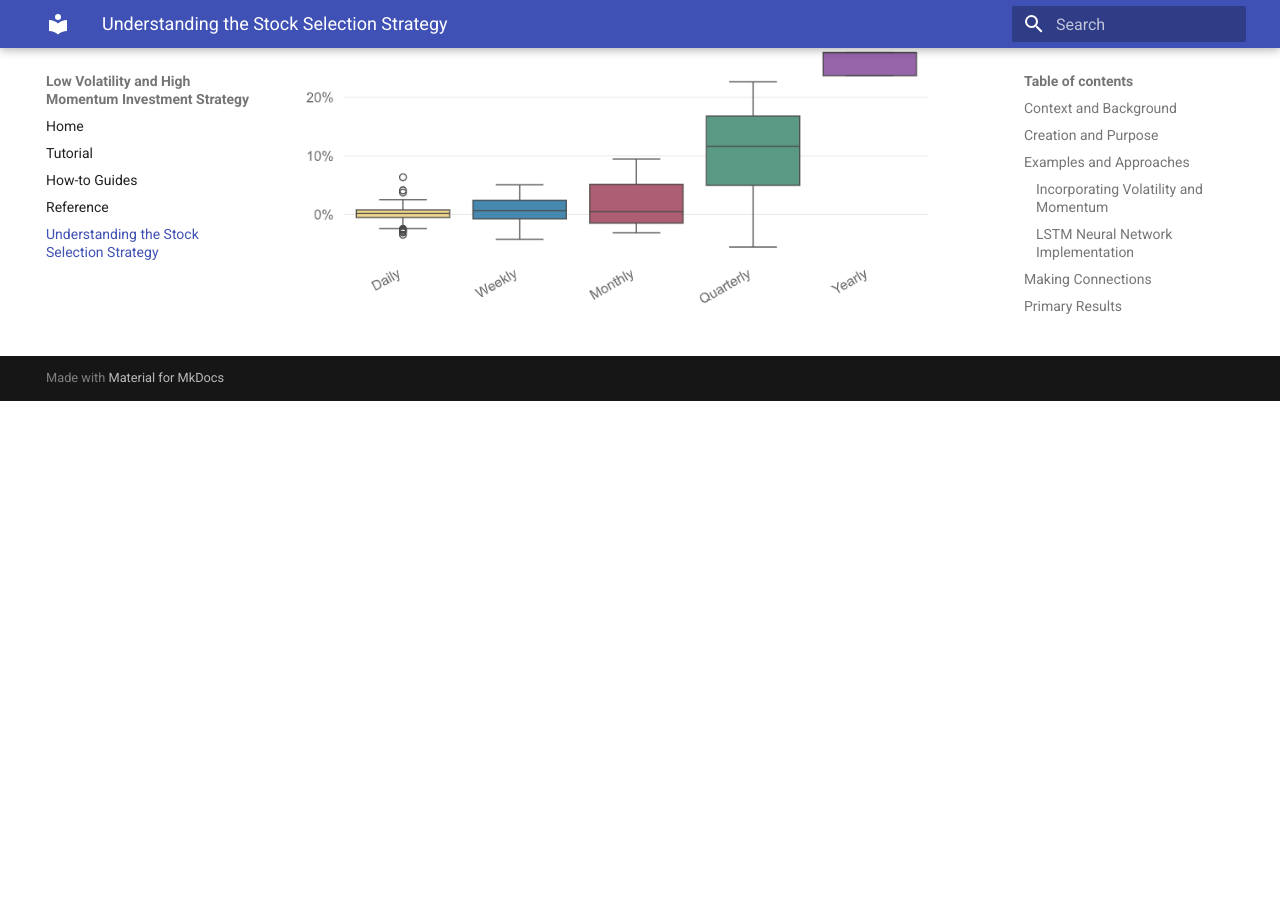
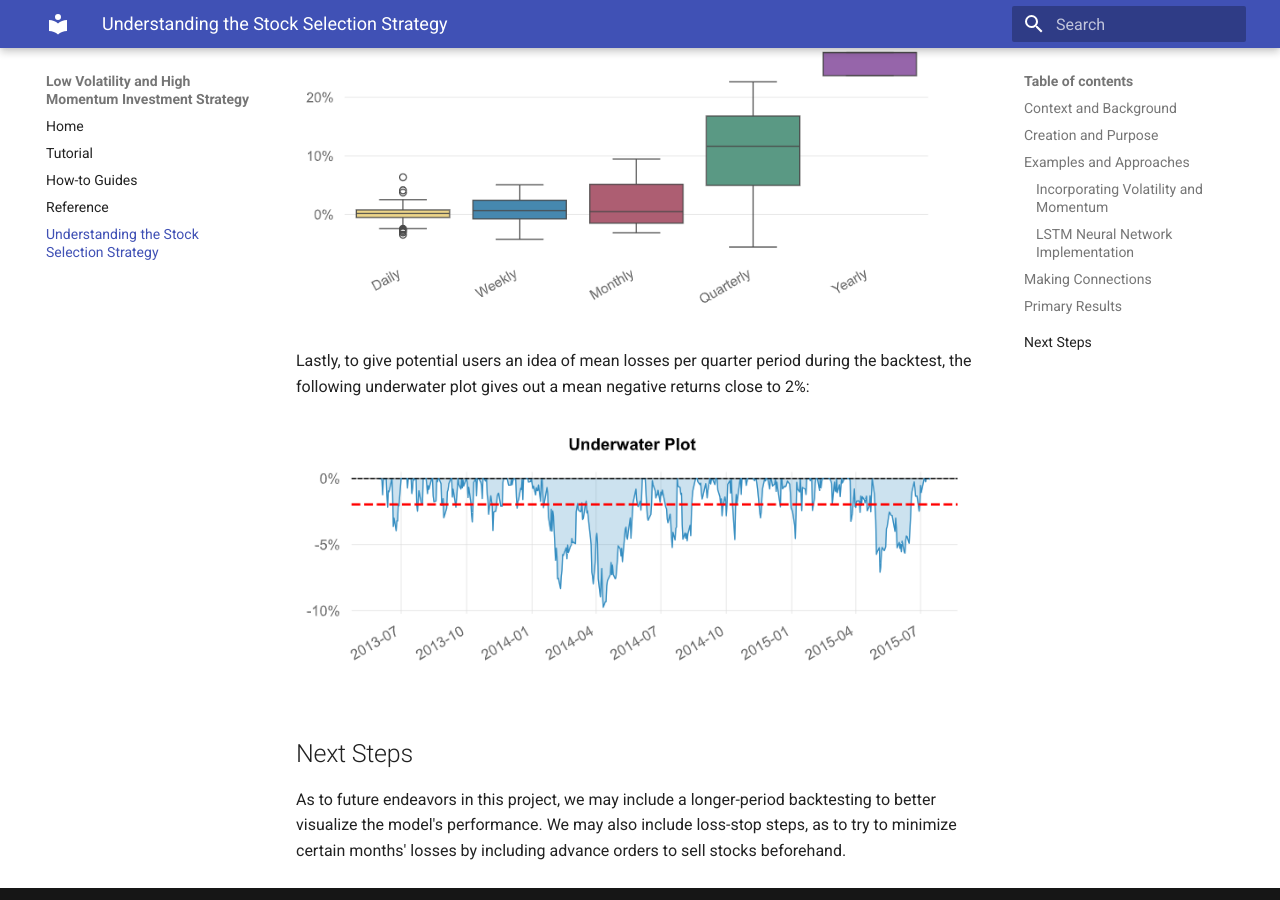
Before and after one commit to fico-ita/template_python, an MkDocs documentation site: the page built from docs/explanation.md, in a window 1280 px wide and 900 px high, scrolled down 2738 px. Built offline with MkDocs 1.6.1 and Material for MkDocs 9.7.7, drawn with Linux system fonts in a browser that asks for light colours; before the commit the page ends 3139 px from its top, so only the background shows below that.

Commit message:
refactor: final

```diff
--- a/docs/explanation.md
+++ b/docs/explanation.md
@@ -45,3 +45,11 @@ In return quantiles, those would be seen as more favorable in yearly time divisi
 
 ![Monthly Active Returns](./tutorials/return%20quantiles.png)
 ---
+
+Lastly, to give potential users an idea of mean losses per quarter period during the backtest, the following underwater plot gives out a mean negative returns close to 2%:
+
+![Underwater plot](./tutorials/underwater_plot.png)
+
+## Next Steps
+
+As to future endeavors in this project, we may include a longer-period backtesting to better visualize the model's performance. We may also include loss-stop steps, as to try to minimize certain months' losses by including advance orders to sell stocks beforehand.
```
Also changed, not shown: docs/tutorials.md (+1 -1 lines), docs/tutorials/underwater_plot.png (added), 1 other file.
